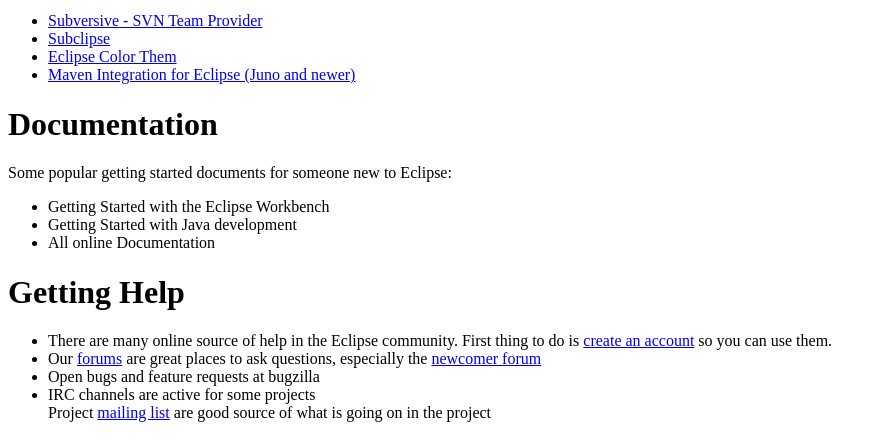
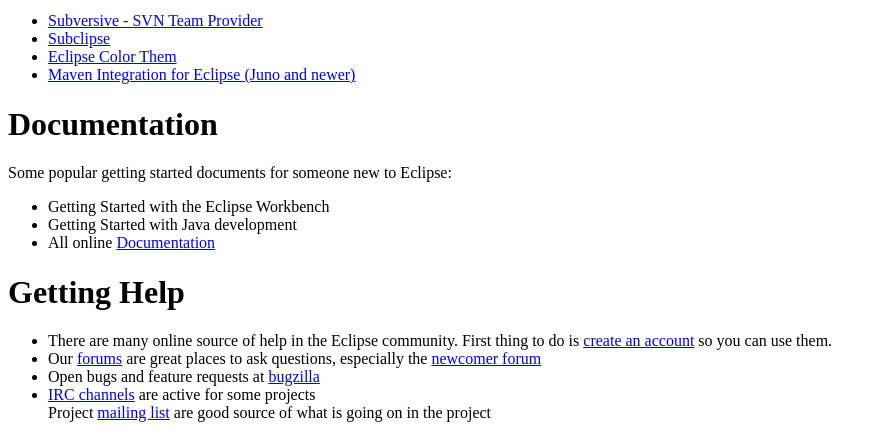
Before and after one commit to isabella232/users-1, a PHP site: page /content/en_index.php in a window 1280 px wide. Shown: the part 358-800 px from the top of the page, without its empty margins (0-886 px from the left). Run offline with PHP 8.4, Linux system fonts and the light colour scheme.

Commit message:
update links
Signed-off-by: Christopher Guindon <chris.guindon@eclipse.org>

```diff
--- a/content/en_index.php
+++ b/content/en_index.php
@@ -1,7 +1,7 @@
 <div class="row getting-started">
 
 	<div class="col-md-6">
-		<h1 class="current">Getting Started</h1>
+		<h1 class="current one"><span>Getting Started</span></h1>
 		<p>You can download the standard version of Eclipse that contains the basic bits
 		for any Java developer to start coding in Java.</p>
 		<p><a href="/downloads/" class="btn btn-warning">Download</a></p>
@@ -12,7 +12,7 @@
 	</div>
 
 	<div class="col-md-6">
-		<h1>Extend Eclipse</h1>
+		<h1 class="two"><span>Extend Eclipse</span></h1>
 		<p>Eclipse Marketplace is a great source of plug-ins and products that you can add to your
 		Eclipse installation. Browser the online catalog or even better start-up the Eclipse
 		Marketplace Client from within Eclipse. Look under the Help menu.</p>
@@ -26,23 +26,23 @@
 	</div>
 
 	<div class="col-md-6">
-	  <h1>Documentation</h1>
+	  <h1 class="three"><span>Documentation</span></h1>
 	  <p>Some popular getting started documents for someone new to Eclipse: </p>
 	  <ul>
 	  	<li>Getting Started with the Eclipse Workbench</li>
     	<li>Getting Started with Java development</li>
-    	<li>All online Documentation</li>
+    	<li>All online <a href="http://www.eclipse.org/documentation/">Documentation</a></li>
     </ul>
 
 	</div>
 
 	<div class="col-md-6">
-		<h1>Getting Help</h1>
+		<h1 class="four"><span>Getting Help</span></h1>
 		<ul>
-			<li>There are many online source of help in the Eclipse community. First thing to do is <a href="https://dev.eclipse.org/site_login/createaccount.php">create an account</a> so you can use them.</li>
+			<li> There are many online source of help in the Eclipse community. First thing to do is <a href="https://dev.eclipse.org/site_login/createaccount.php">create an account</a> so you can use them.</li>
     	<li>Our <a href="http://eclipse.org/forums/">forums</a> are great places to ask questions, especially the <a href="http://www.eclipse.org/forums/index.php/f/89/">newcomer forum</a></li>
-    	<li>Open bugs and feature requests at bugzilla</li>
-    	<li>IRC channels are active for some projects</li>
+    	<li>Open bugs and feature requests at <a href="https://bugs.eclipse.org/bugs/">bugzilla</a></li>
+    	<li><a href="http://wiki.eclipse.org/IRC_FAQ">IRC channels</a> are active for some projects</li>
    		</li>Project <a href="http://www.eclipse.org/mail/">mailing list</a> are good source of what is going on in the project</li>
 	</div>
 
```
